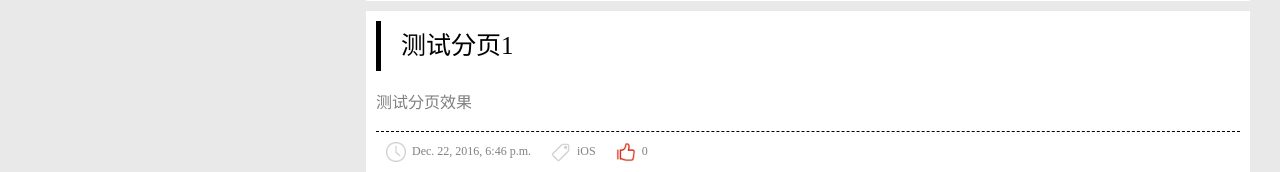
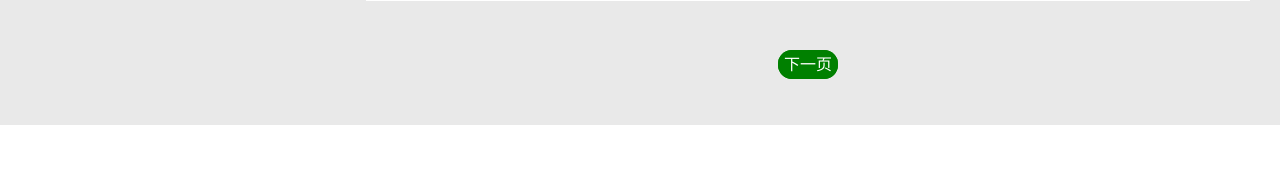
Before and after one commit to DoryCoding/blog, a Django app: page /iOS/ in a window 1280 px wide. Shown: the part 916-1088 px from the top of the page. After the commit the page ends 1041 px from the top, so only its background shows below. Run offline with Django 3.2, Linux system fonts and the light colour scheme; data comes from the database, SQL or seed files in the repository; both versions use the stored data as it was after the commit.

Commit message:
add pagination

```diff
--- a/blog/static/blog/base.css
+++ b/blog/static/blog/base.css
@@ -309,3 +309,22 @@ body {
 	/*background-color: green;*/
 	color: green;
 }
+
+
+
+/*------------------数据分页-------------------------------*/
+.articles_pagination {
+	text-align: center;
+	width: 10%;
+	margin: 0 auto;
+	margin-top: 50px;
+	margin-bottom: 50px;
+	/*background-color: red;*/
+}
+.articles_pagination a {
+	text-decoration: none;
+	border: 6px green solid;
+	border-radius: 14px;
+	background-color: green;
+	color: white;
+}
--- a/blog/templates/blog/base.html
+++ b/blog/templates/blog/base.html
@@ -32,7 +32,7 @@
 			<div class="nav_introduce">
 				<div class="nav_introduce_none"></div>
 				<div class="nav_introduce_header">
-					<a href="">Dory</a>
+					<a href="http://github.doryhome.com" target='_blank'>Dory</a>
 				</div>
 				<div class="nav_introduce_content">
 					分享、沟通
--- a/blog/templates/blog/index.html
+++ b/blog/templates/blog/index.html
@@ -5,11 +5,12 @@
 
 <link rel="stylesheet" type="text/css" href="{% static 'blog/base.css' %}" />
 
+
 {% block content %}
 
-	{% if article_list %}
+	{% if articles %}
 
-	    {% for article in article_list %}
+	    {% for article in articles %}
 
 			<!-- <div class='content_nav'>
 				<ul>
@@ -60,6 +61,22 @@
 
 	    {% endfor %}
 
+		<div class='articles_pagination'>
+		    <!-- <span class="step-links"> -->
+		        {% if articles.has_previous %}
+		            <a href="?page={{ articles.previous_page_number }}">上一页</a>
+		        {% endif %}
+
+		        <!-- <span class="current">
+		            Page {{ articles.number }} of {{ articles.paginator.num_pages }}.
+		        </span> -->
+
+		        {% if articles.has_next %}
+		            <a href="?page={{ articles.next_page_number }}">下一页</a>
+		        {% endif %}
+		    <!-- </span> -->
+		</div>
+
 	{% else %}
 		<div class="article_body">
 		    <p>抱歉还没有相关文章，请浏览其他标签!</p>
--- a/blog/views.py
+++ b/blog/views.py
@@ -8,14 +8,24 @@ from django.views import generic
 
 from django.template import loader
 
+from django.core.paginator import Paginator,EmptyPage,PageNotAnInteger
+
+
 # Create your views here.
 def index(request):
     # print 'index'
     article_list = Article.objects.order_by('-pub_date').filter(publish=True)
-    articles = {
-        'article_list':article_list,
-    }
-    return render(request,'blog/index.html',articles)
+    # 分页
+    paginator = Paginator(article_list,5)
+    page = request.GET.get('page')
+    try:
+        articles = paginator.page(page)
+    except PageNotAnInteger:
+        articles = paginator.page(1)
+    except EmptyPage :
+        articles = paginator.page(paginator.num_pages)
+
+    return render(request,'blog/index.html',{'articles':articles})
     # template = loader.get_template('blog/index.html')
     # return HttpResponse(template.render(articles,request))
 
@@ -30,10 +40,16 @@ def index(request):
 def articleByTag(request,tag):
     # print tag
     article_list_tag = Article.objects.order_by('-pub_date').filter(publish=True,article_tag=tag)
-    articles = {
-        'article_list':article_list_tag,
-    }
-    return render(request,'blog/index.html',articles)
+    # 分页
+    paginator = Paginator(article_list_tag,5)
+    page = request.GET.get('page')
+    try:
+        articles = paginator.page(page)
+    except PageNotAnInteger:
+        articles = paginator.page(1)
+    except EmptyPage :
+        articles = paginator.page(paginator.num_pages)
+    return render(request,'blog/index.html',{'articles':articles})
 
 # 关于我页面
 def about(request,tag):
--- a/doryhome/settings.py
+++ b/doryhome/settings.py
@@ -33,6 +33,7 @@ ALLOWED_HOSTS = []
 
 INSTALLED_APPS = [
     'blog.apps.BlogConfig',# 新增
+    # 'pagination',# 分页
     'django.contrib.admin',
     'django.contrib.auth',
     'django.contrib.contenttypes',
@@ -50,6 +51,7 @@ MIDDLEWARE = [
     'django.contrib.auth.middleware.AuthenticationMiddleware',
     'django.contrib.messages.middleware.MessageMiddleware',
     'django.middleware.clickjacking.XFrameOptionsMiddleware',
+    # 'pagination.middleware.PaginationMiddleware',# 分页
 ]
 
 ROOT_URLCONF = 'doryhome.urls'
```
Also changed, not shown: db.sqlite3, 2 other files.
